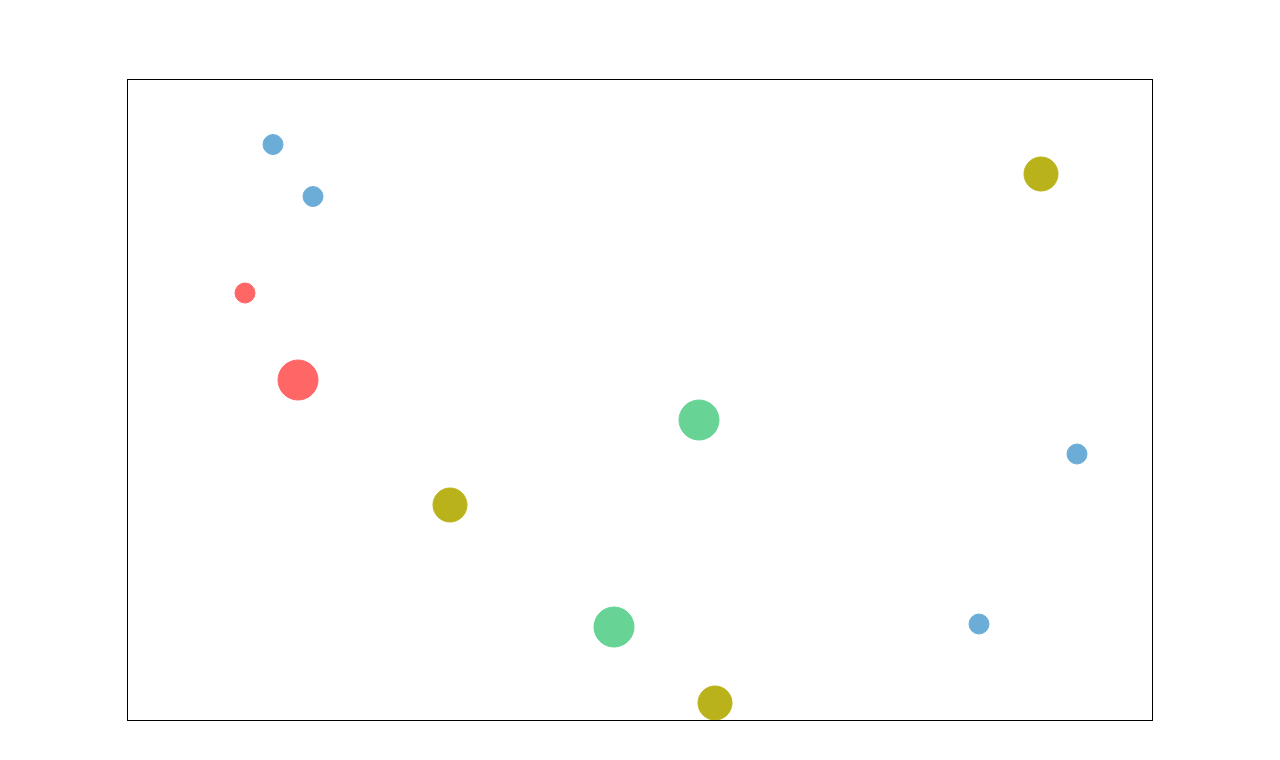
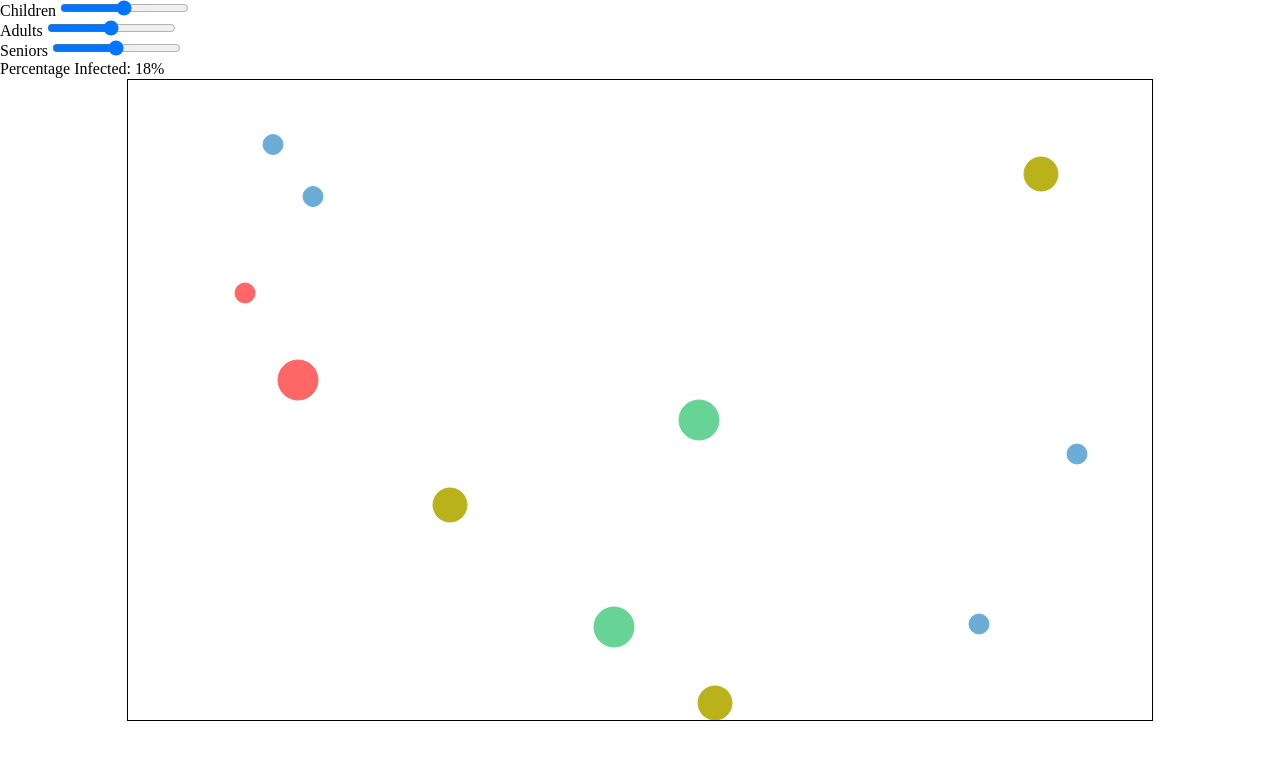
Before and after one commit to isobarbaric/Ian-Pandemic-Sim, a plain HTML site: page index.html in a window 1280 px wide. Drawn offline with Linux system fonts and the light colour scheme.

Commit message:
minor changes

```diff
--- a/index.html
+++ b/index.html
@@ -6,6 +6,20 @@
   </head>
   <body>
     <canvas id="game"></canvas>
+    <div class="slidecontainer">
+        <label for='child'>Children</label>
+        <input type="range" min="1" max="100" value="50" class="slider" name='child'>
+        <br>
+        <label for='adult'>Adults</label>
+        <input type="range" min="1" max="100" value="50" class="slider" name='adult'>
+        <br>
+        <label for='senior'>Seniors</label>
+        <input type="range" min="1" max="100" value="50" class="slider" name='senior'>
+        <br>
+    </div>
+    <div id='info'>
+        Percentage Infected: 0%
+    </div>
     <script src="script.js"></script>
   </body>
 </html>
--- a/script.js
+++ b/script.js
@@ -1,5 +1,6 @@
 
 let canvas = document.querySelector('#game')
+let data = document.querySelector('#info')
 
 // resize canvas according to screen size
 canvas.width = 0.8*window.innerWidth;
@@ -151,8 +152,8 @@ let updateCanvas = function() {
   }
 
   if (collisionOccurred) {
-    console.log("Percentage Infected: " + Math.round((current_infected.size)/dots.length * 100) + "%");
-    current_infected_count = current_infected.size;
+    // console.log("Percentage Infected: " + Math.round((current_infected.size)/dots.length * 100) + "%");
+    data.textContent = "Percentage Infected: " + Math.round((current_infected.size)/dots.length * 100) + "%";
   }
 
   dots.forEach((currentPerson) => {
--- a/styles.css
+++ b/styles.css
@@ -20,6 +20,8 @@ canvas {
     /* so that we can see the canvas's boundaries */
     border: 1px solid black;
 
+    display: block;
+
     /* horizontal, vertical centering */
     position: absolute;
     top: 50%;
```
